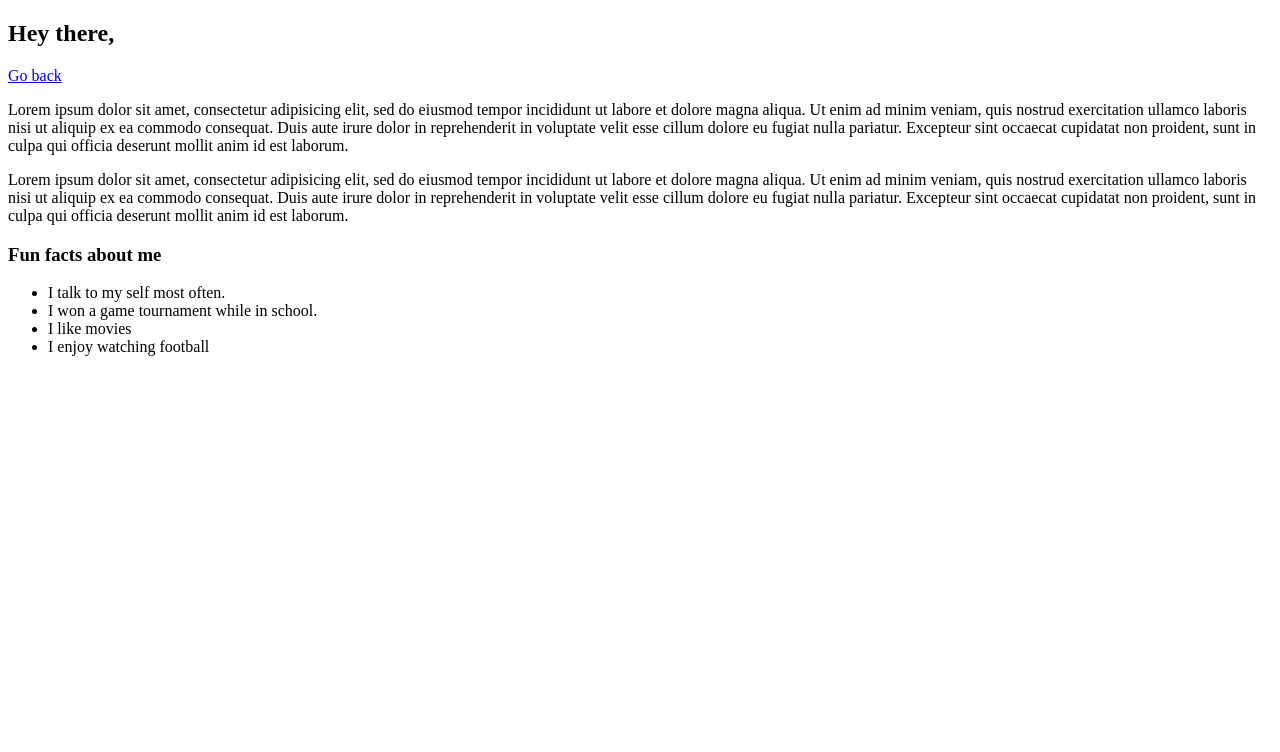
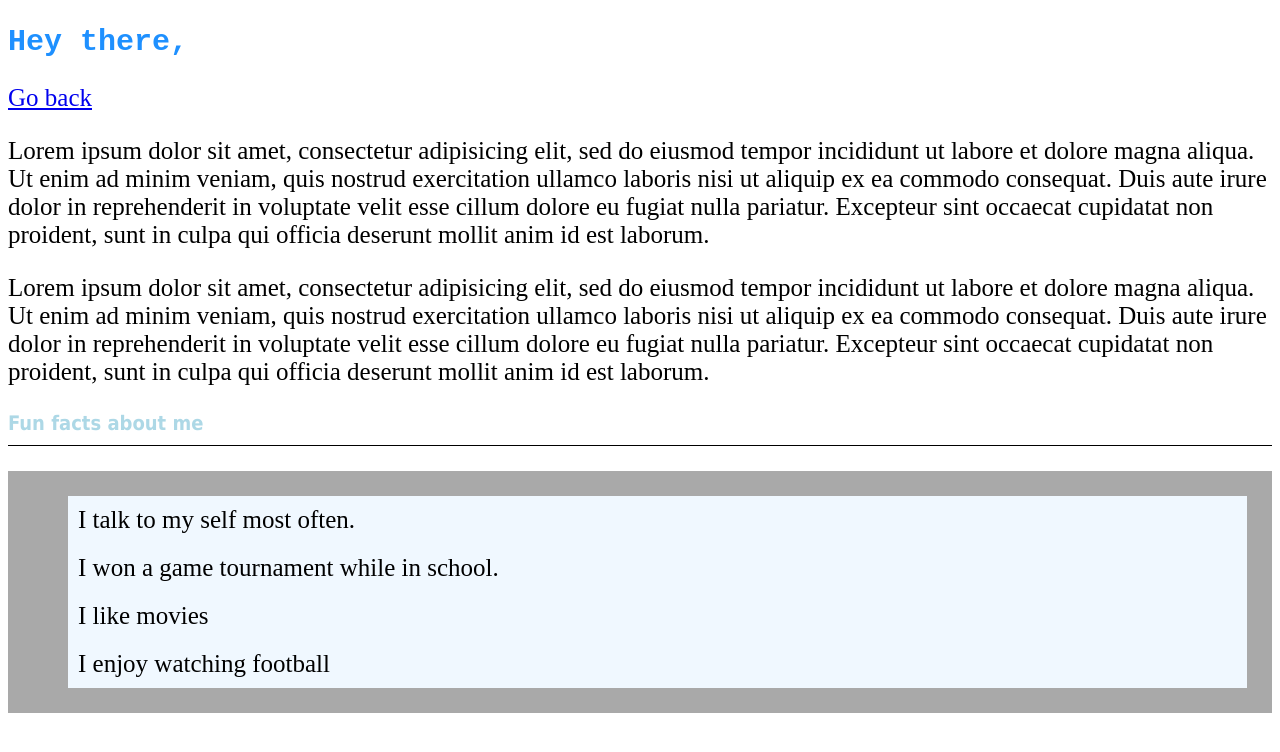
Before and after one commit to opchristian/test-repo, a plain HTML site: page about.html in a window 1280 px wide. Drawn offline with Linux system fonts and the light colour scheme.

Commit message:
update style

```diff
--- a/about.html
+++ b/about.html
@@ -3,7 +3,8 @@
 <head>
 	<meta charset="utf-8">
 	<meta name="viewport" content="width=device-width, initial-scale=1">
-	<title>Johnson's blog</title>
+	<link rel="stylesheet" type="text/css" href="style.css">
+	<title>Christain's blog</title>
 
 </head>
 <body>
--- /dev/null
+++ b/style.css
@@ -0,0 +1,42 @@
+
+h2 {
+	font-family: "Courier New", Courier, monospace;
+	color: dodgerblue;
+	font-size: 30px;
+}
+
+div, p{
+	font-size: 25px;
+
+}
+
+.paragraph {
+	color: black;
+	background-color: lightgray;
+	padding: 20px 20px;
+
+
+}
+
+h3 {
+	font-family: Tahoma, Verdana, sans-serif;
+	font-size: 20px;
+	border-bottom: 1px solid black;
+	padding-bottom: 10px;
+	color: lightblue;
+}
+
+.list {
+	padding: 25px 25px;
+	list-style: none;
+	background-color: darkgrey;
+	color: black;
+
+}
+
+ul li {
+	background-color: aliceblue;
+	color: black;
+    padding: 10px;
+    margin-left: 35px;
+ }
```
